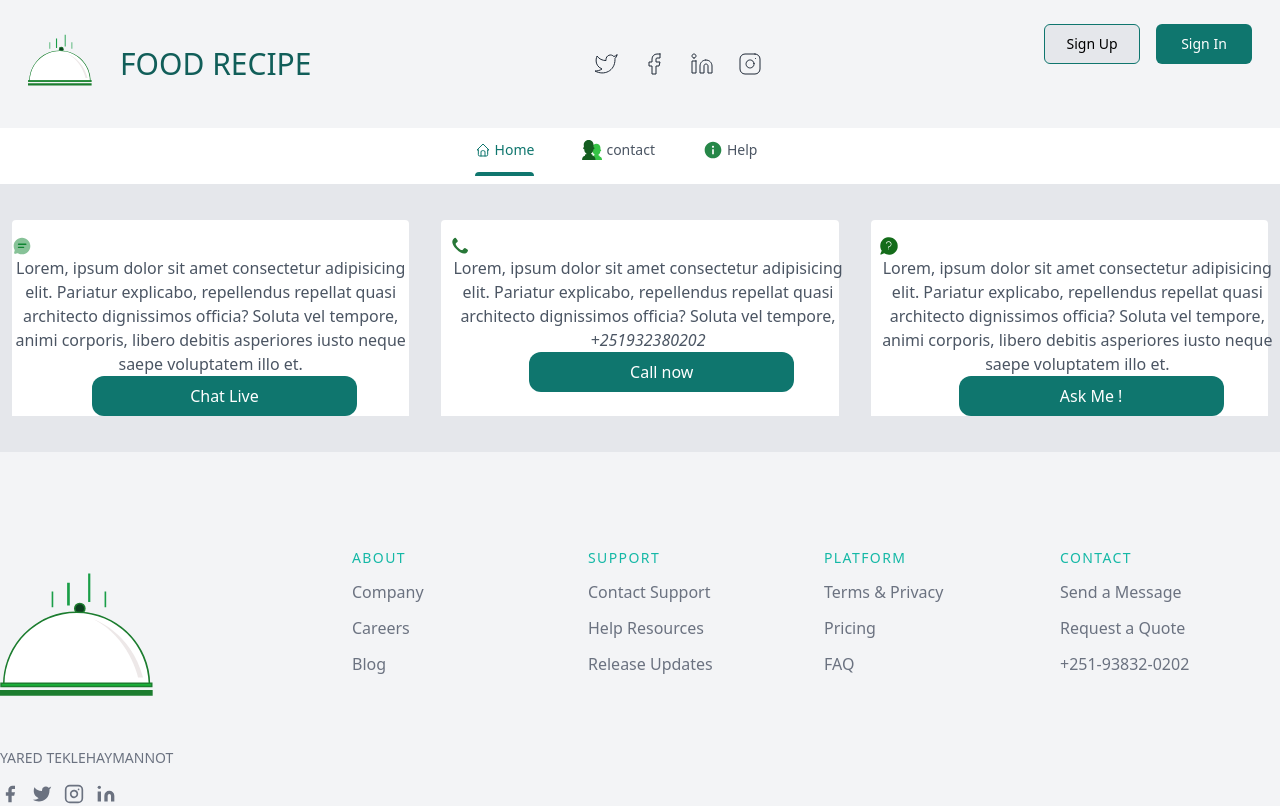
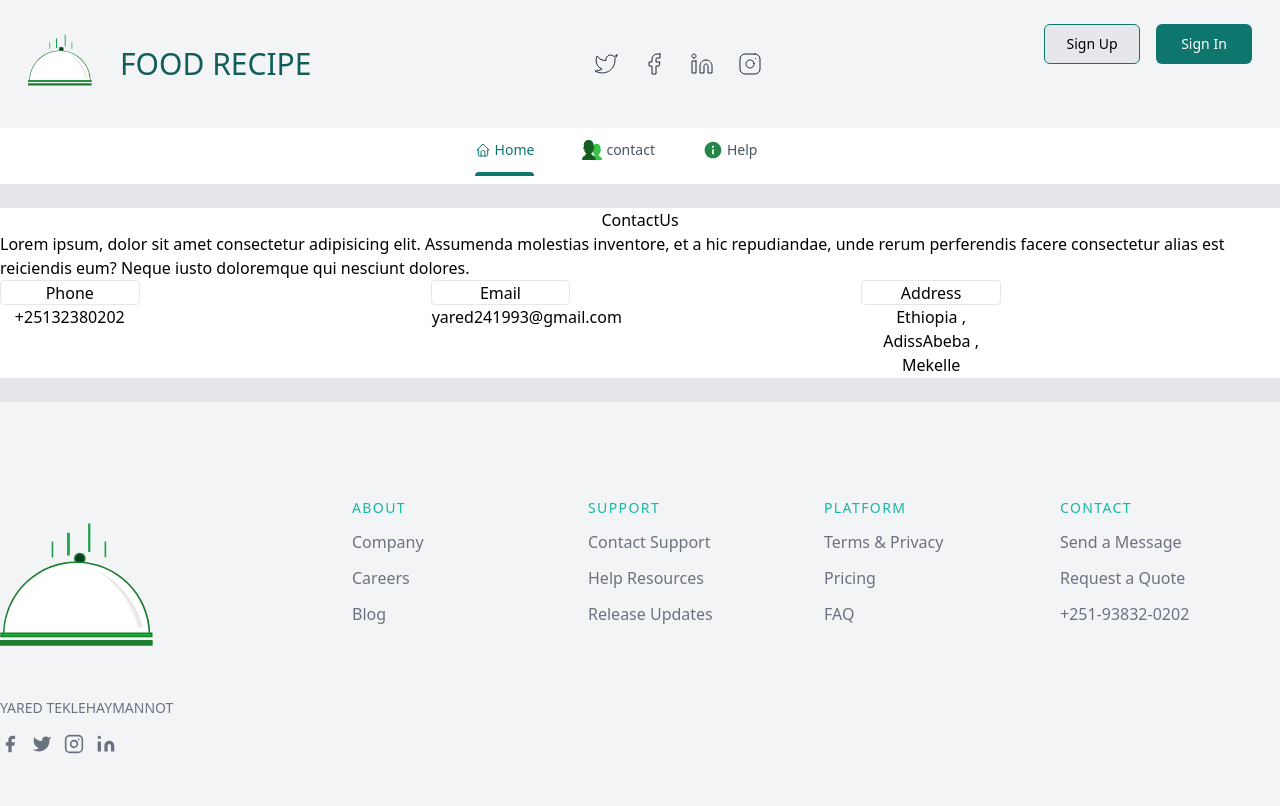
Before and after one commit to yadamoon/food-recipe, a React (Vite) app: page /contact in a window 1280 px wide. Shown: the top 806 px of the page. Built offline with nearby package versions, Linux system fonts and the light colour scheme.

Commit message:
sth updated contact

```diff
--- a/src/components/Navs/Contact.jsx
+++ b/src/components/Navs/Contact.jsx
@@ -2,82 +2,105 @@ import React from 'react'
 
 const Contact = () => {
   return (
-    <div className="flex w-full text-center justify-center ">
-      <div className="grid grid-cols-1   md:grid-cols-1 lg:grid-cols-3 gap-8  p-3 w-full ">
-        <div className=" h-5/5 body-font bg-white text-gray-600 rounded-t">
-          <div className=" flex justify-center">
-            <div className="mt-4 w-full ">
-              <div>
-                <img
-                  src="public/svg/chat-round-line-svgrepo-com.svg"
-                  width={20}
-                  height={20}
-                  alt=""
-                  className="justify-center"
-                />
-              </div>
-              <p>
-                Lorem, ipsum dolor sit amet consectetur adipisicing elit.
-                Pariatur explicabo, repellendus repellat quasi architecto
-                dignissimos officia? Soluta vel tempore, animi corporis, libero
-                debitis asperiores iusto neque saepe voluptatem illo et.
-              </p>
-              <div className="title-font text-white  font-medium bg-teal-700 p-2 rounded-xl w-2/3 mx-20 hover:bg-teal-800 ">
-                Chat Live
-              </div>
-            </div>
-          </div>
+    // <div className="flex w-full text-center justify-center ">
+    //   <div className="grid grid-cols-1   md:grid-cols-1 lg:grid-cols-3 gap-8  p-3 w-full ">
+    //     <div className=" h-5/5 body-font bg-white text-gray-600 rounded-t">
+    //       <div className=" flex justify-center">
+    //         <div className="mt-4 w-full ">
+    //           <div>
+    //             <img
+    //               src="public/svg/chat-round-line-svgrepo-com.svg"
+    //               width={20}
+    //               height={20}
+    //               alt=""
+    //               className="justify-center"
+    //             />
+    //           </div>
+    //           <p>
+    //             Lorem, ipsum dolor sit amet consectetur adipisicing elit.
+    //             Pariatur explicabo, repellendus repellat quasi architecto
+    //             dignissimos officia? Soluta vel tempore, animi corporis, libero
+    //             debitis asperiores iusto neque saepe voluptatem illo et.
+    //           </p>
+    //           <div className="title-font text-white  font-medium bg-teal-700 p-2 rounded-xl w-2/3 mx-20 hover:bg-teal-800 ">
+    //             Chat Live
+    //           </div>
+    //         </div>
+    //       </div>
+    //     </div>
+
+    //     <div className=" h-5/5 body-font bg-white text-gray-600 rounded-t">
+    //       <div className="">
+    //         <div className="mt-4 w-full ml-2">
+    //           <div>
+    //             <img
+    //               src="public/svg/call-svgrepo-com.svg"
+    //               width={20}
+    //               height={20}
+    //               alt=""
+    //             />
+    //           </div>
+    //           <p>
+    //             Lorem, ipsum dolor sit amet consectetur adipisicing elit.
+    //             Pariatur explicabo, repellendus repellat quasi architecto
+    //             dignissimos officia? Soluta vel tempore,
+    //           </p>
+    //           <spa>
+    //             <address>+251932380202</address>
+    //           </spa>
+    //           <div className="title-font text-white  font-medium bg-teal-700 p-2 rounded-xl w-2/3 mx-20 hover:bg-teal-800 ">
+    //             Call now{' '}
+    //           </div>
+    //         </div>
+    //       </div>
+    //     </div>
+
+    //     <div className=" h-5/5 body-font bg-white text-gray-600 rounded-t">
+    //       <div className="">
+    //         <div className="mt-4 w-full ml-2  ">
+    //           <div>
+    //             <img
+    //               src="public/svg/ask-svgrepo-com.svg"
+    //               width={20}
+    //               height={20}
+    //               alt=""
+    //               className="justify-center"
+    //             />
+    //           </div>
+    //           <p>
+    //             Lorem, ipsum dolor sit amet consectetur adipisicing elit.
+    //             Pariatur explicabo, repellendus repellat quasi architecto
+    //             dignissimos officia? Soluta vel tempore, animi corporis, libero
+    //             debitis asperiores iusto neque saepe voluptatem illo et.
+    //           </p>
+    //           <div className="title-font text-white  font-medium bg-teal-700 p-2 rounded-xl w-2/3 mx-20 hover:bg-teal-800 ">
+    //             Ask Me !
+    //           </div>
+    //         </div>
+    //       </div>
+    //     </div>
+    //   </div>
+    // </div>
+    <div className="bg-white">
+      <h1 className="text-center">ContactUs</h1>
+      <p>
+        Lorem ipsum, dolor sit amet consectetur adipisicing elit. Assumenda
+        molestias inventore, et a hic repudiandae, unde rerum perferendis facere
+        consectetur alias est reiciendis eum? Neque iusto doloremque qui
+        nesciunt dolores.
+      </p>
+      <div className=" grid grid-cols-3 gap-3">
+        <div className="border rounded text-center w-1/3 h-1/4 col-span-1">
+          <h1>Phone</h1>
+          <p>+25132380202</p>
         </div>
-
-        <div className=" h-5/5 body-font bg-white text-gray-600 rounded-t">
-          <div className="">
-            <div className="mt-4 w-full ml-2">
-              <div>
-                <img
-                  src="public/svg/call-svgrepo-com.svg"
-                  width={20}
-                  height={20}
-                  alt=""
-                />
-              </div>
-              <p>
-                Lorem, ipsum dolor sit amet consectetur adipisicing elit.
-                Pariatur explicabo, repellendus repellat quasi architecto
-                dignissimos officia? Soluta vel tempore,
-              </p>
-              <spa>
-                <address>+251932380202</address>
-              </spa>
-              <div className="title-font text-white  font-medium bg-teal-700 p-2 rounded-xl w-2/3 mx-20 hover:bg-teal-800 ">
-                Call now{' '}
-              </div>
-            </div>
-          </div>
+        <div className="border rounded text-center w-1/3 h-1/4 col-span-1 ">
+          <h1>Email</h1>
+          <p>yared241993@gmail.com</p>
         </div>
-
-        <div className=" h-5/5 body-font bg-white text-gray-600 rounded-t">
-          <div className="">
-            <div className="mt-4 w-full ml-2  ">
-              <div>
-                <img
-                  src="public/svg/ask-svgrepo-com.svg"
-                  width={20}
-                  height={20}
-                  alt=""
-                  className="justify-center"
-                />
-              </div>
-              <p>
-                Lorem, ipsum dolor sit amet consectetur adipisicing elit.
-                Pariatur explicabo, repellendus repellat quasi architecto
-                dignissimos officia? Soluta vel tempore, animi corporis, libero
-                debitis asperiores iusto neque saepe voluptatem illo et.
-              </p>
-              <div className="title-font text-white  font-medium bg-teal-700 p-2 rounded-xl w-2/3 mx-20 hover:bg-teal-800 ">
-                Ask Me !
-              </div>
-            </div>
-          </div>
+        <div className="border rounded text-center w-1/3 h-1/4 col-span-1 ">
+          <h1>Address</h1>
+          <p>Ethiopia , AdissAbeba , Mekelle</p>
         </div>
       </div>
     </div>
```
